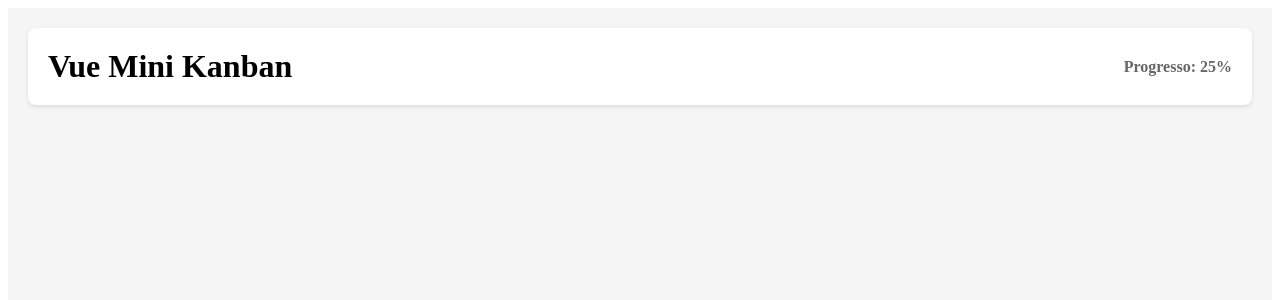
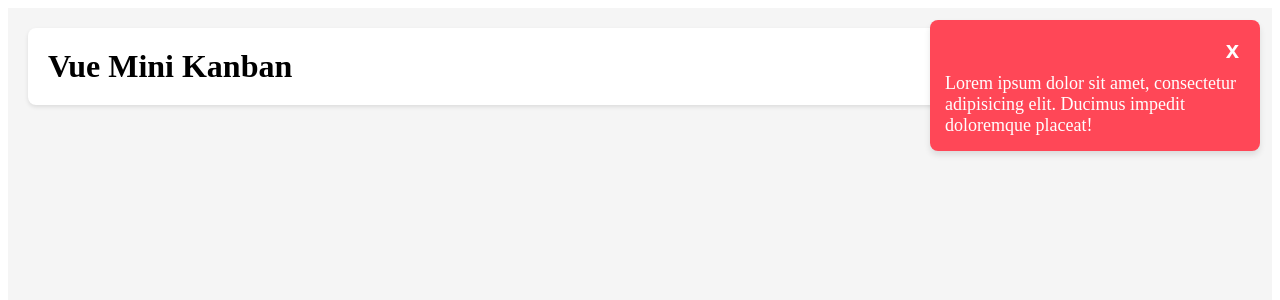
Before and after one commit to stamorim28/vue-mini-kanban, a Vue app: page / in a window 1280 px wide. Shown: the top 300 px of the page. Built offline with nearby package versions, Linux system fonts and the light colour scheme.

Commit message:
style: request error toast

```diff
--- a/src/views/KanbanBoard.vue
+++ b/src/views/KanbanBoard.vue
@@ -14,6 +14,14 @@ import { ref, computed } from 'vue'
     </div>
 
     <div class="kanban-board__columns"></div>
+
+    <div class="kanban-board__error">
+      <button>x</button>
+      <span
+        >Lorem ipsum dolor sit amet, consectetur adipisicing elit. Ducimus impedit doloremque
+        placeat!</span
+      >
+    </div>
   </div>
 </template>
 
@@ -72,6 +80,9 @@ import { ref, computed } from 'vue'
   }
 
   &__error {
+    max-width: 300px;
+    display: flex;
+    flex-direction: column;
     position: fixed;
     top: 20px;
     right: 20px;
@@ -80,6 +91,23 @@ import { ref, computed } from 'vue'
     color: white;
     border-radius: 8px;
     box-shadow: 0 4px 6px rgba(0, 0, 0, 0.1);
+
+    button {
+      width: fit-content;
+      background: transparent;
+      border: none;
+      border-radius: 5px;
+      cursor: pointer;
+      align-self: flex-end;
+      margin-bottom: 0.5rem;
+      color: #fff;
+      font-weight: bold;
+      font-size: 1.5rem;
+    }
+
+    span {
+      font-size: 1.125rem;
+    }
   }
 }
 
```
